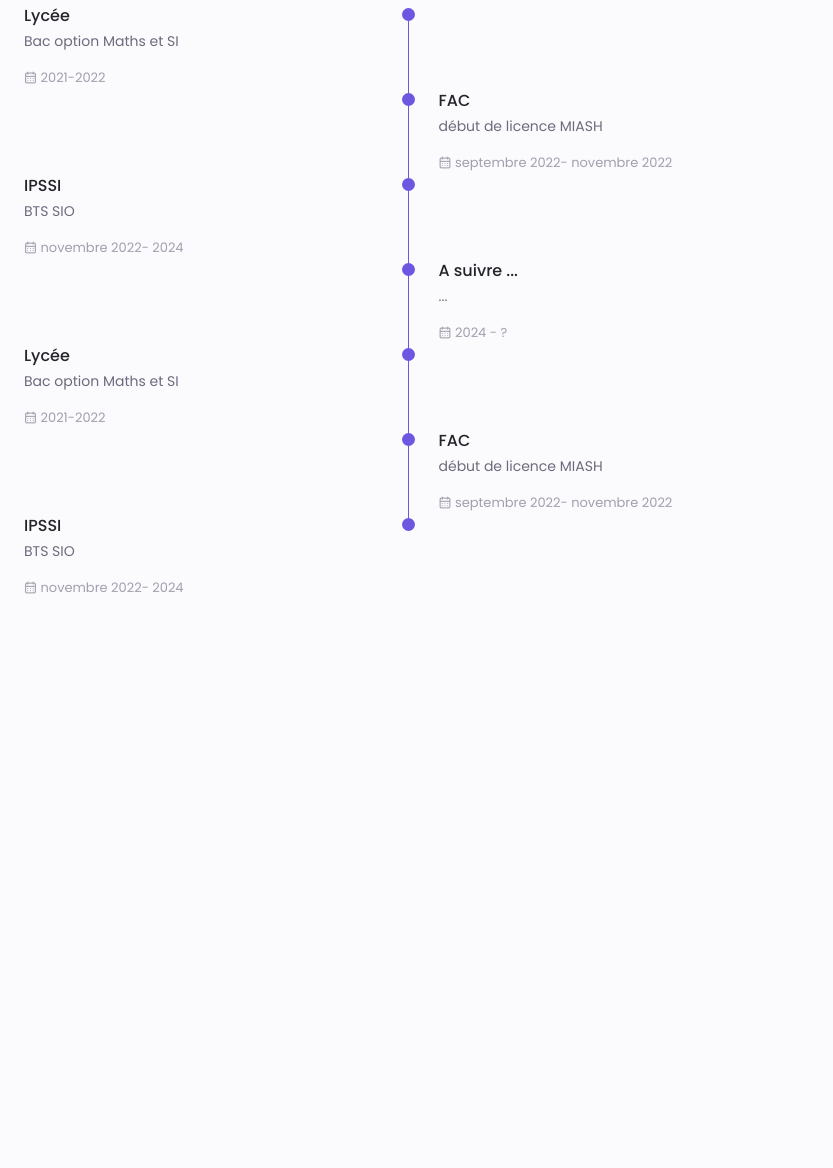
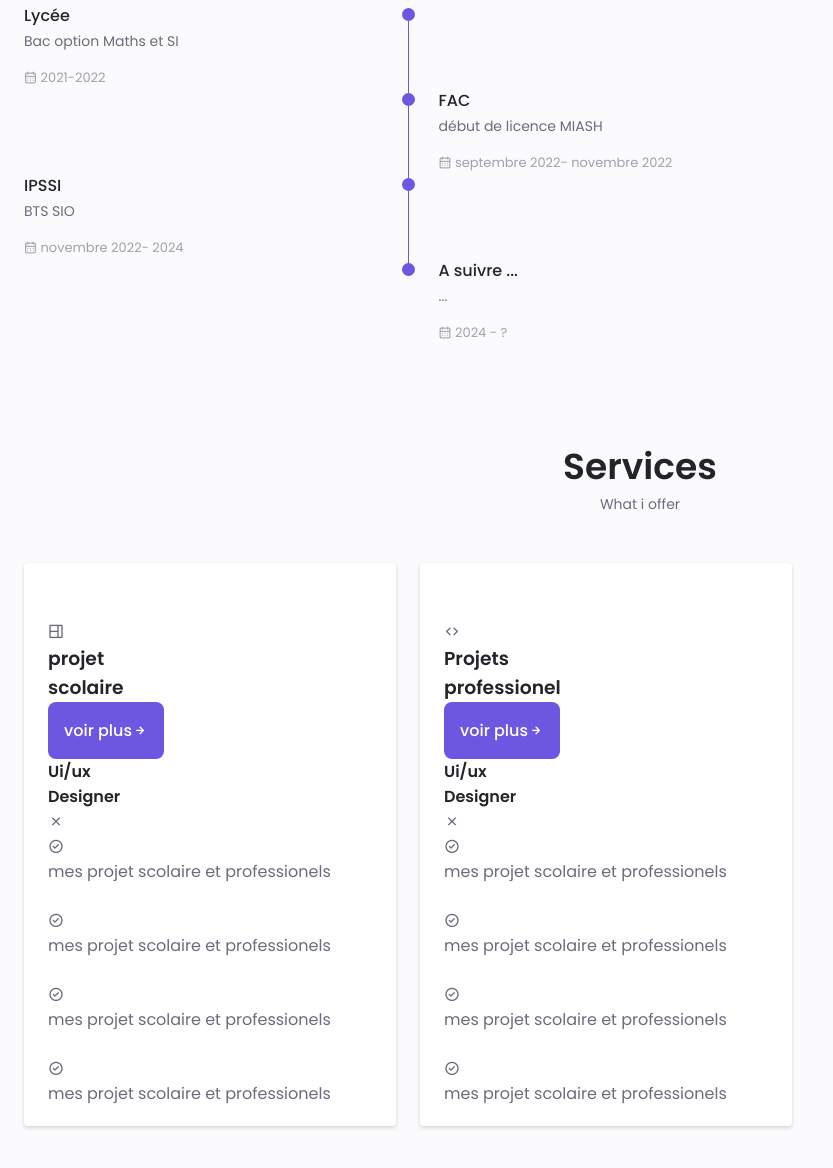
Before and after one commit to AbelCorreia/portofolioed, a plain HTML site: page portoedAbel/index.html in a window 1280 px wide. Shown: the part 2340-3508 px from the top of the page, without its empty margins (0-833 px from the left). Drawn offline with nearby package versions, Linux system fonts and the light colour scheme.

Commit message:
debut service

```diff
--- a/portoedAbel/assets/css/styles.css
+++ b/portoedAbel/assets/css/styles.css
@@ -552,8 +552,32 @@ row-gap: 1rem;
   transform: translate(6px, -7px);
 }
 
+.qualification [data-content]{
+  display: none;
+}
+
+.qualification__active[data-content]{
+  display: block;
+}
+
 /*==================== SERVICES ====================*/
+.services__container{
+  gap: 1.5rem;
+  grid-template-columns: repeat(2, 1fr);
+}
 
+.services__content{
+  position: relative;
+  background-color: var(--container-color);
+  padding: 3.5rem .5rem 1.25rem 1.5rem;
+  border-radius: .25rem;
+  box-shadow: 0 2px 4px rgba(0,0,0,.15);
+  transition: .3s;
+}
+
+.services__content:hover{
+  box-shadow: 0 4px 8px rgba(0,0,0, .15);
+}
 
 /* Active Modal */
 
--- a/portoedAbel/assets/js/main.js
+++ b/portoedAbel/assets/js/main.js
@@ -50,7 +50,24 @@ skillsHeader.forEach((el) =>{
 
 
 /*==================== QUALIFICATION TABS ====================*/
+const tabs = document.querySelectorAll('[data-target]'),
+      tabContents = document.querySelectorAll('[data-content]')
 
+tabs.forEach(tab =>{
+    tab.addEventListener('click', () =>{
+        const target = document.querySelector(tab.dataset.target)
+
+        tabContents.forEach(tabContent =>{
+            tabContent.classList.remove('qualification__active')
+        })
+        target.classList.add('qualification__active')
+
+        tabs.forEach(tab =>{
+            tab.classList.remove('qualification__active')
+        })
+        tab.classList.add('qualification__active')
+    })
+})
 
 /*==================== SERVICES MODAL ====================*/
 
--- a/portoedAbel/index.html
+++ b/portoedAbel/index.html
@@ -251,12 +251,12 @@
 
                 <div class="qualification__container container">
                     <div class="qualification__tabs">
-                        <div class="qualification__button button--flex">
+                        <div class="qualification__button button--flex qualification__active" data-target='#education'>
                             <i class="uil uil-graduation-cap qualification__icon"></i>
                             Mes études
                         </div>
 
-                        <div class="qualification__button button--flex">
+                        <div class="qualification__button button--flex" data-target="#work">
                             <i class="uil uil-briefcase-alt qualification__icon"></i>
                             Job
                         </div>
@@ -264,7 +264,7 @@
 
                     <div class="qualification__sections">
                         <!--==================== QUALIFICATION content 1====================-->
-                        <div class="qualification__content">
+                        <div class="qualification__content qualification__active" data-content id="education">
                             <!--==================== QUALIFICATION 1 ====================-->
                             <div class="qualification__data">
                                 <div>
@@ -320,7 +320,7 @@
 
                                 <div>
                                     <span class="qualification__rounder"></span>
-                                    <span class="qualification__line"></span>
+                                    <!--<span class="qualification__line"></span>-->
                                 </div>
 
                                 <div>
@@ -335,16 +335,16 @@
                         </div>
                     </div>
                     <div class="qualification__sections">
-                        <!--==================== QUALIFICATION content 1====================-->
-                        <div class="qualification__content">
+                        <!--==================== QUALIFICATION content 2====================-->
+                        <div class="qualification__content" data-content id="work">
                             <!--==================== QUALIFICATION 1 ====================-->
                             <div class="qualification__data">
                                 <div>
-                                    <h3 class="qualification__title">Lycée</h3>
-                                    <span class="qualification__subtitle">Bac option Maths et SI</span>
+                                    <h3 class="qualification__title">oui</h3>
+                                    <span class="qualification__subtitle">Bauiuiui</span>
                                     <div class="qualification__calendar">
                                         <i class="uil uil-calendar-alt"></i>
-                                        2021-2022
+                                        2021-202244
                                     </div>
                                 </div>
 
@@ -364,7 +364,7 @@
 
                                 <div>
                                     <h3 class="qualification__title">FAC</h3>
-                                    <span class="qualification__subtitle">début de licence MIASH</span>
+                                    <span class="qualification__subtitle">début de grgfglicence MIASH</span>
                                     <div class="qualification__calendar">
                                         <i class="uil uil-calendar-alt"></i>
                                         septembre 2022- novembre 2022
@@ -375,7 +375,7 @@
                             <div class="qualification__data">
                                 <div>
                                     <h3 class="qualification__title">IPSSI</h3>
-                                    <span class="qualification__subtitle">BTS SIO</span>
+                                    <span class="qualification__subtitle">BTS Stp</span>
                                     <div class="qualification__calendar">
                                         <i class="uil uil-calendar-alt"></i>
                                         novembre 2022- 2024
@@ -393,7 +393,87 @@
 
             <!--==================== SERVICES ====================-->
             <section class="services section" id="services">
+                <h2 class="section__title">Services</h2>
+                <span class="section__subtitle">What i offer</span>
 
+                <div class="services__container container grid">
+                    <!--==================== SERVICES 1 ====================-->
+                    <div class="services__content">
+                        <div>
+                            <i class="uil uil-web-grid services__icon"></i>
+                            <h3 class="services__title">projet<br> scolaire</h3>
+                        </div>
+
+                        <span class="button button--flex button--small button--link services__button">
+                            voir plus
+                            <i class="uil uil-arrow-right button_icon"></i>
+                        </span>
+
+                        <div class="services__modal">
+                            <div class="services__modal-content">
+                                <h4 class="services__modal-title">Ui/ux <br> Designer</h4>
+                                <i class="uil uil-times services__modal-close"></i>
+
+                                <ul class="services__modal-services grid">
+                                    <li class="services__modal-service">
+                                        <i class="uil uil-check-circle services__modal-icon"></i>
+                                        <p>mes projet scolaire et professionels</p>
+                                    </li>
+                                    <li class="services__modal-service">
+                                        <i class="uil uil-check-circle services__modal-icon"></i>
+                                        <p>mes projet scolaire et professionels</p>
+                                    </li>
+                                    <li class="services__modal-service">
+                                        <i class="uil uil-check-circle services__modal-icon"></i>
+                                        <p>mes projet scolaire et professionels</p>
+                                    </li>
+                                    <li class="services__modal-service">
+                                        <i class="uil uil-check-circle services__modal-icon"></i>
+                                        <p>mes projet scolaire et professionels</p>
+                                    </li>
+                                </ul>
+                            </div>
+                        </div>
+                    </div>
+                            <!--==================== SERVICES 2 ====================-->
+                    <div class="services__content">
+                        <div>
+                            <i class="uil uil-arrow services__icon"></i>
+                            <h3 class="services__title">Projets <br> professionel</h3>
+                        </div>
+
+                        <span class="button button--flex button--small button--link services__button">
+                            voir plus
+                            <i class="uil uil-arrow-right button_icon"></i>
+                        </span>
+
+                        <div class="services__modal">
+                            <div class="services__modal-content">
+                                <h4 class="services__modal-title">Ui/ux <br> Designer</h4>
+                                <i class="uil uil-times services__modal-close"></i>
+
+                                <ul class="services__modal-services grid">
+                                    <li class="services__modal-service">
+                                        <i class="uil uil-check-circle services__modal-icon"></i>
+                                        <p>mes projet scolaire et professionels</p>
+                                    </li>
+                                    <li class="services__modal-service">
+                                        <i class="uil uil-check-circle services__modal-icon"></i>
+                                        <p>mes projet scolaire et professionels</p>
+                                    </li>
+                                    <li class="services__modal-service">
+                                        <i class="uil uil-check-circle services__modal-icon"></i>
+                                        <p>mes projet scolaire et professionels</p>
+                                    </li>
+                                    <li class="services__modal-service">
+                                        <i class="uil uil-check-circle services__modal-icon"></i>
+                                        <p>mes projet scolaire et professionels</p>
+                                    </li>
+                                </ul>
+                            </div>
+                        </div>
+                    </div>
+                </div>
             </section>
 
             <!--==================== PORTFOLIO ====================-->
```
